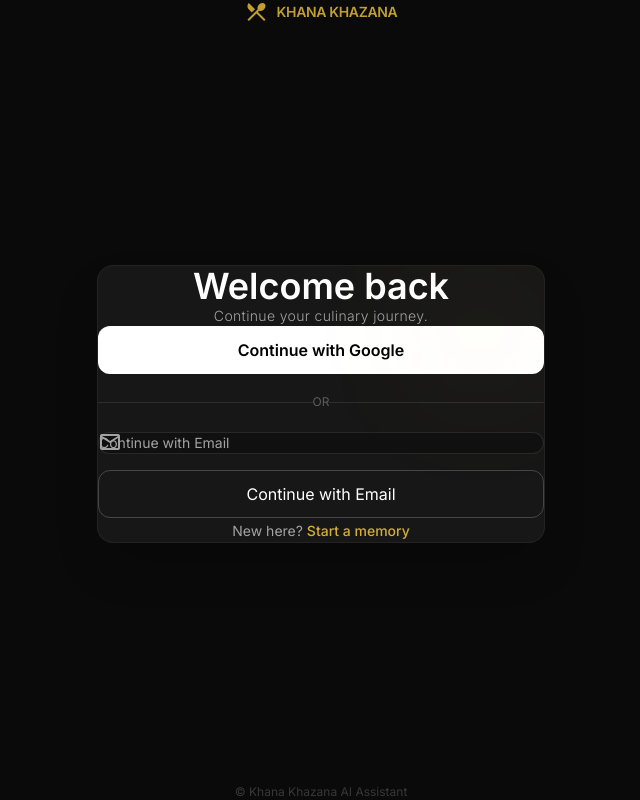
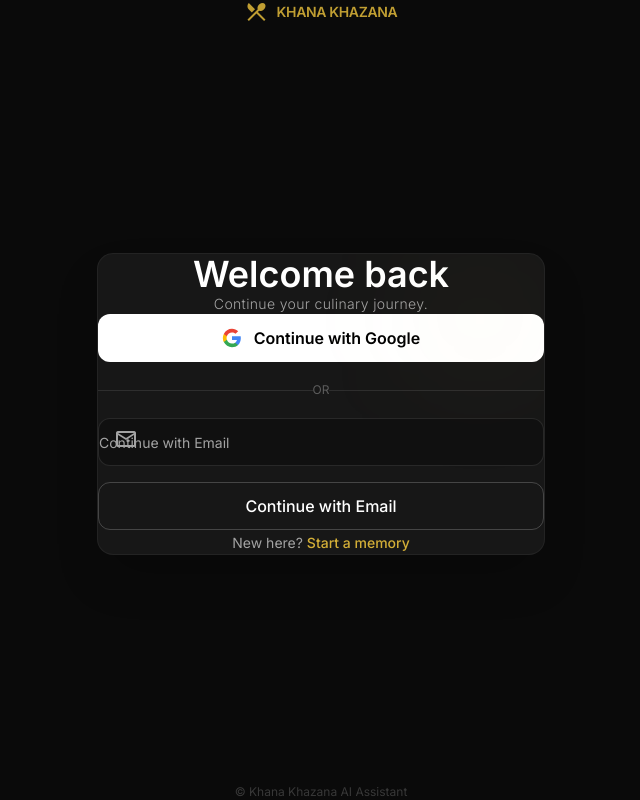
Before and after one commit to YashRajput74/khana-khajana, a React (Vite) app: page /login in a window 1280 px wide. Shown: the whole page, without its empty margins (319-959 px from the left). Built offline with nearby package versions, Linux system fonts and the light colour scheme; no server answers; a web font is replaced by a local one.

Commit message:
the tailwind css problem

```diff
--- a/src/App.css
+++ b/src/App.css
@@ -17,11 +17,28 @@
     --font-sans: "Inter", sans-serif;
 }
 
-/* Enable dark mode */
+@layer utilities {
+  .bg-background-dark { background-color: var(--color-background-dark); }
+  .bg-surface-dark { background-color: var(--color-surface-dark); }
+
+  .text-text-secondary-dark { color: var(--color-text-secondary-dark); }
+
+  .border-primary { border-color: var(--color-primary); }
+  .text-primary { color: var(--color-primary); }
+}
+/* enable dark mode */
 :root {
     color-scheme: dark;
 }
 
+/* VERY IMPORTANT FOR FULLSCREEN LAYOUT */
+html,
+body,
+#root {
+    height: 100%;
+}
+
+/* reset */
 * {
     padding: 0;
     margin: 0;
--- a/src/newComponents/LoginModal.jsx
+++ b/src/newComponents/LoginModal.jsx
@@ -1,6 +1,6 @@
 export default function LoginModal({ onGoogleLogin, onEmailLogin }) {
     return (
-        <div className="min-h-screen bg-background-dark text-white font-sans flex flex-col">
+        <div className="min-h-screen bg-background-dark text-white font-sans antialiased flex flex-col relative selection:bg-primary selection:text-black">
 
             {/* Header */}
             <header className="w-full pt-8 pb-4 flex justify-center items-center">
@@ -8,22 +8,27 @@
                     <span className="material-symbols-outlined text-primary text-2xl">
                         restaurant_menu
                     </span>
-                    <span className="text-primary font-bold uppercase text-sm tracking-tight">
+
+                    <span className="text-sm font-bold tracking-tight text-primary uppercase">
                         Khana Khazana
                     </span>
                 </div>
             </header>
 
             {/* Main */}
-            <main className="flex-grow flex items-center justify-center px-6 py-10">
-                <div className="w-full max-w-md bg-surface-dark border border-white/5 rounded-2xl p-8 md:p-12 shadow-2xl relative overflow-hidden">
+            <main className="flex-1 flex items-center justify-center px-6">
+                <div className="w-full max-w-md">
+                    <div className="bg-surface-dark border border-white/5 rounded-2xl p-8 md:p-12 shadow-2xl relative overflow-hidden">
 
+                        {/* Glow */}
                         <div className="absolute top-0 right-0 w-32 h-32 bg-primary/5 rounded-full blur-3xl -mr-10 -mt-10 pointer-events-none"></div>
 
+                        {/* Title */}
                         <div className="text-center mb-10">
-                        <h1 className="text-3xl md:text-4xl font-bold mb-3">
+                            <h1 className="text-3xl md:text-4xl font-bold text-white mb-3">
                                 Welcome back
                             </h1>
+
                             <p className="text-text-secondary-dark text-sm tracking-wide font-light">
                                 Continue your culinary journey.
                             </p>
@@ -34,17 +39,28 @@
                             {/* Google Login */}
                             <button
                                 onClick={onGoogleLogin}
-                            className="w-full h-12 bg-white hover:bg-gray-100 text-black font-semibold rounded-xl flex items-center justify-center gap-3 transition-colors"
+                                className="w-full h-12 bg-white hover:bg-gray-100 text-black font-semibold rounded-xl flex items-center justify-center gap-3 transition-colors duration-200"
                             >
+
+                                {/* Google Icon */}
+                                <svg className="w-5 h-5" viewBox="0 0 24 24">
+                                    <path d="M22.56 12.25c0-.78-.07-1.53-.2-2.25H12v4.26h5.92c-.26 1.37-1.04 2.53-2.21 3.31v2.77h3.57c2.08-1.92 3.28-4.74 3.28-8.09z" fill="#4285F4" />
+                                    <path d="M12 23c2.97 0 5.46-.98 7.28-2.66l-3.57-2.77c-.98.66-2.23 1.06-3.71 1.06-2.86 0-5.29-1.93-6.16-4.53H2.18v2.84C3.99 20.53 7.7 23 12 23z" fill="#34A853" />
+                                    <path d="M5.84 14.09c-.22-.66-.35-1.36-.35-2.09s.13-1.43.35-2.09V7.07H2.18C1.43 8.55 1 10.22 1 12s.43 3.45 1.18 4.93l2.85-2.22.81-.62z" fill="#FBBC05" />
+                                    <path d="M12 5.38c1.62 0 3.06.56 4.21 1.64l3.15-3.15C17.45 2.09 14.97 1 12 1 7.7 1 3.99 3.47 2.18 7.07l3.66 2.84c.87-2.6 3.3-4.53 6.16-4.53z" fill="#EA4335" />
+                                </svg>
+
                                 Continue with Google
                             </button>
 
                             {/* Divider */}
                             <div className="relative flex py-2 items-center">
                                 <div className="flex-grow border-t border-white/10"></div>
-                            <span className="mx-4 text-text-secondary-dark/50 text-xs">
+
+                                <span className="flex-shrink-0 mx-4 text-text-secondary-dark/50 text-xs">
                                     OR
                                 </span>
+
                                 <div className="flex-grow border-t border-white/10"></div>
                             </div>
 
@@ -57,11 +73,16 @@
                                 }}
                                 className="flex flex-col gap-4"
                             >
+
                                 <div className="relative group">
                                     <div className="absolute inset-y-0 left-0 pl-4 flex items-center pointer-events-none">
-                                    <span className="material-symbols-outlined text-text-secondary-dark group-focus-within:text-primary transition-colors text-xl">
+
+                                        <div className="absolute left-4 top-1/2 -translate-y-1/2 pointer-events-none">
+                                            <span className="material-symbols-outlined text-text-secondary-dark text-[20px] leading-none">
                                                 mail
                                             </span>
+                                        </div>
+
                                     </div>
 
                                     <input
@@ -69,31 +90,42 @@
                                         type="email"
                                         required
                                         placeholder="Continue with Email"
-                                    className="w-full bg-background-dark/50 border border-white/10 rounded-xl py-3.5 pl-12 pr-4 text-white placeholder-text-secondary-dark focus:outline-none focus:ring-1 focus:ring-primary/50 focus:border-primary/50 transition-all text-sm hover:border-white/20"
+                                        className="w-full h-12 bg-background-dark/50 border border-white/10 rounded-xl pl-11 pr-4 text-white placeholder-text-secondary-dark focus:outline-none focus:ring-1 focus:ring-primary/50 focus:border-primary/50 transition-all text-sm hover:border-white/20"
                                     />
                                 </div>
 
                                 <button
                                     type="submit"
-                                className="w-full h-12 border border-white/20 hover:border-primary hover:text-primary rounded-xl transition-all duration-300"
+                                    className="w-full h-12 bg-transparent border border-white/20 hover:border-primary hover:text-primary text-white font-medium rounded-xl flex items-center justify-center gap-2 transition-all duration-300"
                                 >
                                     Continue with Email
                                 </button>
+
                             </form>
                         </div>
 
+                        {/* Signup */}
                         <div className="mt-8 text-center">
-                        <button className="text-sm text-text-secondary-dark hover:text-primary transition-colors">
-                            New here? <span className="text-primary font-medium">Start a memory</span>
+                            <button className="text-sm text-text-secondary-dark hover:text-primary transition-colors duration-200">
+                                New here?{" "}
+                                <span className="text-primary hover:text-primary-light font-medium">
+                                    Start a memory
+                                </span>
                             </button>
                         </div>
+
                     </div>
+                </div>
+
+
+
             </main>
 
             {/* Footer */}
-            <footer className="py-6 text-center text-xs text-text-secondary-dark/30">
+            <footer className="w-full py-6 text-center text-xs text-text-secondary-dark/30">
                 © Khana Khazana AI Assistant
             </footer>
+
         </div>
     );
 }
```
Lines whose indentation alone changed are shown as unchanged.
